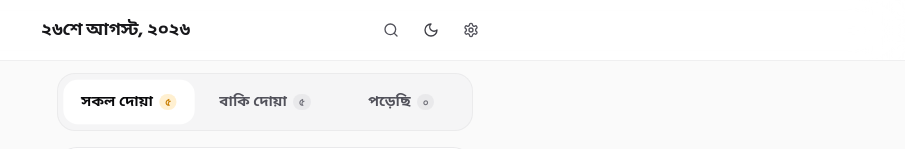
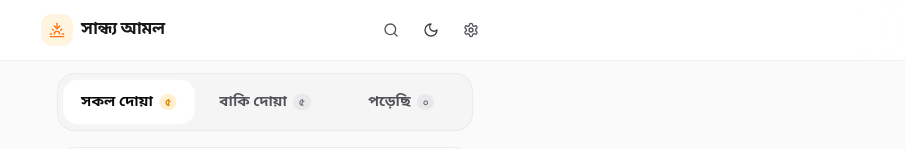
Before and after one commit to git-mahim/dua-card, a Next.js app: page / in a window 1280 px wide. Shown: the top 149 px of the page, without its empty margins (375-1280 px from the left). Built offline with nearby package versions, Linux system fonts and the light colour scheme; a web font is replaced by a local one.

Commit message:
feat(header): implement smart time-aware greeting with dynamic slot icons in header

```diff
--- a/src/components/Header.tsx
+++ b/src/components/Header.tsx
@@ -1,10 +1,9 @@
 "use client";
 
 import React, { useState, useEffect } from "react";
-import { Search, Settings, Moon, Sun } from "lucide-react";
+import { Search, Settings, Moon, Sun, Sunrise, Sunset } from "lucide-react";
 import { useTheme } from "./ThemeProvider";
 import { OfflineBadge } from "./OfflineBadge";
-import { getBengaliTodayFormatted } from "@/lib/formatters";
 
 interface HeaderProps {
   searchQuery: string;
@@ -12,6 +11,26 @@ interface HeaderProps {
   isSearchOpen: boolean;
   onToggleSearch: () => void;
   onOpenSettings: () => void;
+}
+
+type TimeSlot = "morning" | "noon" | "evening" | "night";
+
+interface GreetingInfo {
+  title: string;
+  slot: TimeSlot;
+}
+
+function getDynamicGreeting(): GreetingInfo {
+  const hour = new Date().getHours();
+  if (hour >= 4 && hour < 12) {
+    return { title: "সকালের আমল", slot: "morning" };
+  } else if (hour >= 12 && hour < 16) {
+    return { title: "দুপুরের আমল", slot: "noon" };
+  } else if (hour >= 16 && hour < 19) {
+    return { title: "সান্ধ্য আমল", slot: "evening" };
+  } else {
+    return { title: "রাতের আমল", slot: "night" };
+  }
 }
 
 export const Header: React.FC<HeaderProps> = ({
@@ -22,10 +41,20 @@ export const Header: React.FC<HeaderProps> = ({
   onOpenSettings,
 }) => {
   const { theme, setTheme } = useTheme();
-  const [todayText, setTodayText] = useState<string>("২৬শে আগস্ট, ২০২৬");
+  const [greeting, setGreeting] = useState<GreetingInfo>({
+    title: "সকালের আমল",
+    slot: "morning",
+  });
 
   useEffect(() => {
-    setTodayText(getBengaliTodayFormatted(true));
+    setGreeting(getDynamicGreeting());
+
+    // Update greeting every 5 minutes if app stays open across time slots
+    const interval = setInterval(() => {
+      setGreeting(getDynamicGreeting());
+    }, 5 * 60 * 1000);
+
+    return () => clearInterval(interval);
   }, []);
 
   const toggleTheme = () => {
@@ -36,12 +65,29 @@ export const Header: React.FC<HeaderProps> = ({
     <header className="sticky top-0 z-30 w-full bg-white/85 dark:bg-[#121212]/85 backdrop-blur-xl border-b border-zinc-200/60 dark:border-zinc-800/60 px-4 py-3 transition-colors duration-200">
       <div className="max-w-md mx-auto flex flex-col gap-2.5">
         <div className="flex items-center justify-between">
-          {/* Header Title: Today's Date in Bengali */}
+          {/* Header Title: Dynamic Time-Aware Greeting */}
           <div className="flex items-center gap-2">
-            <h1 className="text-[17px] sm:text-lg font-extrabold font-bengali tracking-tight text-zinc-900 dark:text-zinc-50 flex items-center gap-2">
-              <span>{todayText}</span>
-            </h1>
-            <OfflineBadge />
+            <div className="w-8 h-8 rounded-[11px] bg-[#ffb31a]/15 text-[#c87d00] dark:text-[#ffb31a] flex items-center justify-center shrink-0 shadow-2xs">
+              {greeting.slot === "morning" && (
+                <Sunrise className="w-4 h-4 text-[#ffb31a]" />
+              )}
+              {greeting.slot === "noon" && (
+                <Sun className="w-4 h-4 text-[#ffb31a]" />
+              )}
+              {greeting.slot === "evening" && (
+                <Sunset className="w-4 h-4 text-orange-500" />
+              )}
+              {greeting.slot === "night" && (
+                <Moon className="w-4 h-4 text-[#ffb31a]" />
+              )}
+            </div>
+
+            <div className="flex items-center gap-1.5">
+              <h1 className="text-[16px] sm:text-[17px] font-extrabold font-bengali tracking-tight text-zinc-900 dark:text-zinc-50 leading-tight">
+                {greeting.title}
+              </h1>
+              <OfflineBadge />
+            </div>
           </div>
 
           {/* Action Buttons Group */}
```
